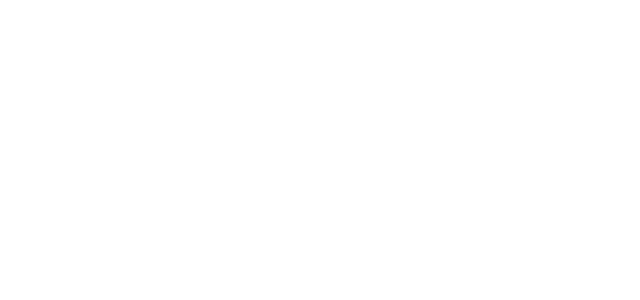
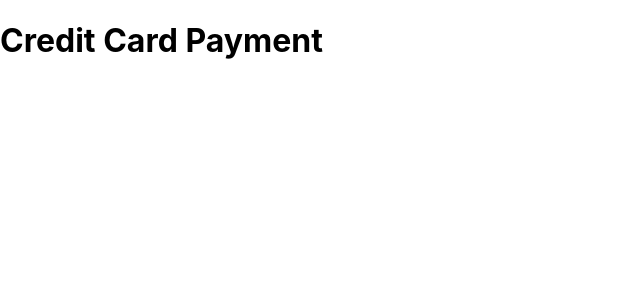
Before and after one commit to davin12345678910/CSE403_RCRSPTeam, a React (Create React App) app in the folder client-app/: page /credit in a window 1280 px wide. Before the commit this address had no page. Shown: the top 300 px of the page, without its empty margins (0-640 px from the left). Built offline with nearby package versions, Linux system fonts and the light colour scheme.

Commit message:
added CreditCardPayment.js page

```diff
--- a/client-app/src/App.js
+++ b/client-app/src/App.js
@@ -15,6 +15,7 @@
 import DirectDepositTransfer from './DirectDepositTransfer';
 import ShortTermLoan from './ShortTermLoan';
 import TuitionStatement from './TuitionStatement';
+import CreditCardPayment from './CreditCardPayment';
 const App = () => {
     return (
         <BrowserRouter>
@@ -33,6 +34,7 @@
                 <Route path ="/direct" element={<DirectDepositTransfer />} />
                 <Route path ="/short" element={<ShortTermLoan />} />
                 <Route path ="/tuition" element={<TuitionStatement />} />
+                <Route path ="/credit" element={<CreditCardPayment />} />
 
             </Routes>
         </BrowserRouter>
--- /dev/null
+++ b/client-app/src/CreditCardPayment.js
@@ -0,0 +1,8 @@
+const CreditCardPayment = () => {
+    return (
+        <div>
+            <h1>Credit Card Payment</h1>
+        </div>
+    )
+}
+export default CreditCardPayment;
```
